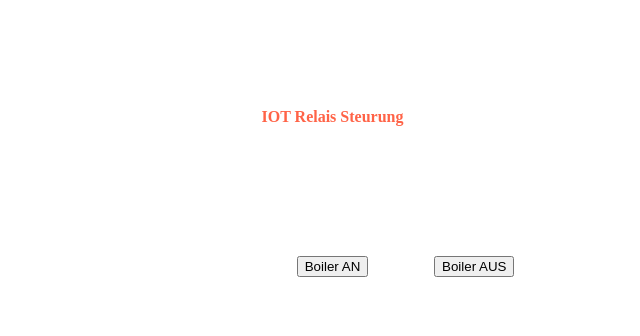
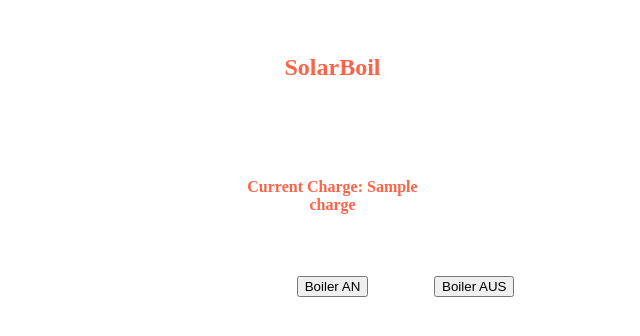
Before and after one commit to cyberpete2244/EnpalSolarBoiler, a Flask app: template templates/index.html in a window 1280 px wide. Shown: the top 336 px of the page, without its empty margins (640-1280 px from the left). Run offline with Flask 3, Linux system fonts and the light colour scheme; the template is opened without the code that fills it: most values are stand-ins (such as "Sample title", 1, 10 or a date in 2020).

Commit message:
battery charge on index

```diff
--- a/relais.py
+++ b/relais.py
@@ -1,6 +1,6 @@
 from flask import Flask, render_template, request, redirect, url_for, make_response
-import time
 import RPi.GPIO as GPIO
+from influxconnect import querylib, queryinfluxdb
 
 pin1 = 32  # Relais Pins Nummer
 pin2 = 16
@@ -15,12 +15,19 @@ GPIO.output(pin2, 1)
 
 app = Flask(__name__)  # Flask Server einrichten
 
+def getFirstValue(array):
+    try:
+        return array[0][1]
+    except:
+        return None
+
 
 # Rückgabe der Seite index.html wenn die IP-Adresse ausgewählt ist
 
-@app.route('/')
+@app.route('/<charge>')
 def index():
-    return render_template('index.html')
+    result = queryinfluxdb(querylib.BATTERY_CHARGE)
+    return render_template('index.html', charge=getFirstValue(result))
 
 
 # Jeder HTML-Taster ergibt einen Nummer zurück
@@ -30,7 +37,7 @@ def reroute(changepin):
     changePin = int(changepin)  # cast changepin to an int
 
     if changePin == 1:
-        print("Boiler")  # Relais1 AN
+        print("Boiler AN")  # Relais1 AN
         GPIO.output(pin1, 0)  # Low-Pegel
 
     elif changePin == 2:
@@ -38,7 +45,7 @@ def reroute(changepin):
         GPIO.output(pin2, 0)
 
     else:
-        print("Off")  # Alle Relais AUS
+        print("Boiler AUS")  # Alle Relais AUS
         GPIO.output(pin1, 1)
         GPIO.output(pin2, 1)
 
--- a/templates/index.html
+++ b/templates/index.html
@@ -1,7 +1,7 @@
 <!DOCTYPE html>
 <html>
 <head>
-    <title>IOT Relais Steurung</title>
+    <title>SOLARBOIL</title>
     <meta content="width=device-width, initial-scale=1" name="viewport">
 </head>
 <style>
@@ -14,8 +14,15 @@
 <table style="float:right; width:100%; max-width: 400px; height:300px;">
     <tr style="text-align:center">
         <td>
+            <h2 style="text-align: center; color:Tomato">
+                SolarBoil
+            </h2>
+        </td>
+    <tr>
+    <tr style="text-align:center">
+        <td>
             <h4 style="text-align: center; color:Tomato">
-                IOT Relais Steurung
+                Current Charge: {{charge}}
             </h4>
         </td>
     <tr>
```
Also changed, not shown: influxconnect.py (+22 -16 lines), main.py (+11 -11 lines).
